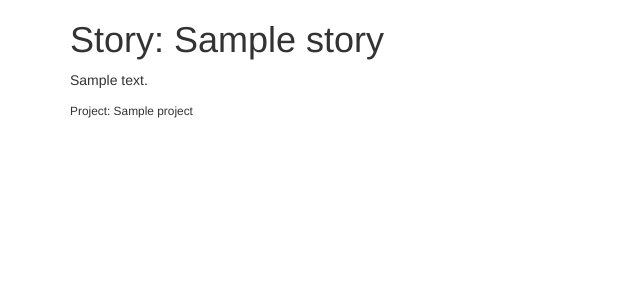
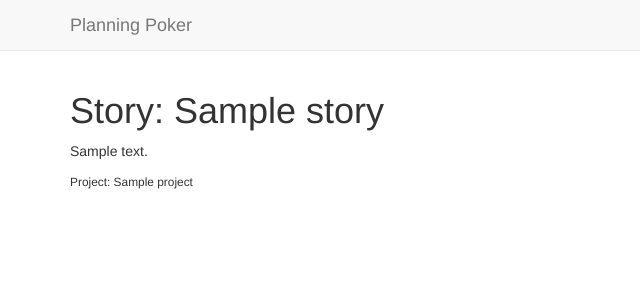
Before and after one commit to kparaju/async-poker, a Python web app: template asyncagile/poker/templates/story/details.html in a window 1280 px wide. Shown: the top 300 px of the page, without its empty margins (0-640 px from the left). Run offline with Jinja, Linux system fonts and the light colour scheme; the template is opened without the code that fills it: most values are stand-ins (such as "Sample title", 1, 10 or a date in 2020); some libraries are stand-ins or nearby versions.

Commit message:
Add navbar

```diff
--- a/asyncagile/poker/templates/base.html
+++ b/asyncagile/poker/templates/base.html
@@ -25,6 +25,21 @@
 
 <body>
 
+    <div class="navbar navbar-default navbar-static-top" role="navigation">
+        <div class="container">
+            <div class="navbar-header">
+                <button type="button" class="navbar-toggle" data-toggle="collapse" data-target=".navbar-collapse">
+                    <span class="sr-only">Toggle navigation</span>
+                    <span class="icon-bar"></span>
+                    <span class="icon-bar"></span>
+                    <span class="icon-bar"></span>
+                </button>
+            <a class="navbar-brand" href="#">Planning Poker</a>
+            </div>
+        </div>
+    </div>
+
+
     <!-- Content Pane -->
     <div class="container">
         {% block content %}{% endblock content %}
```
